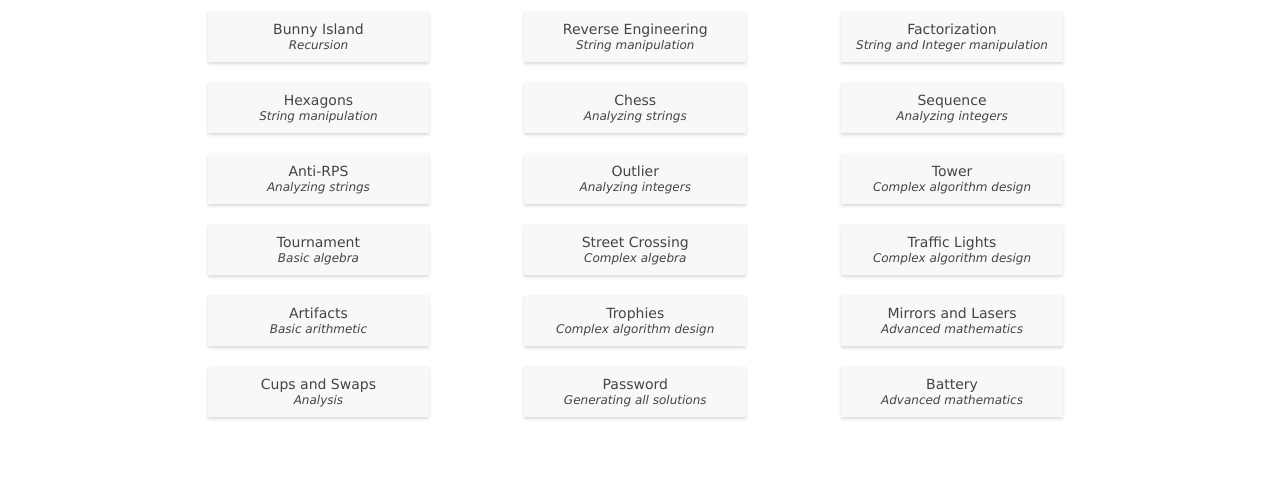
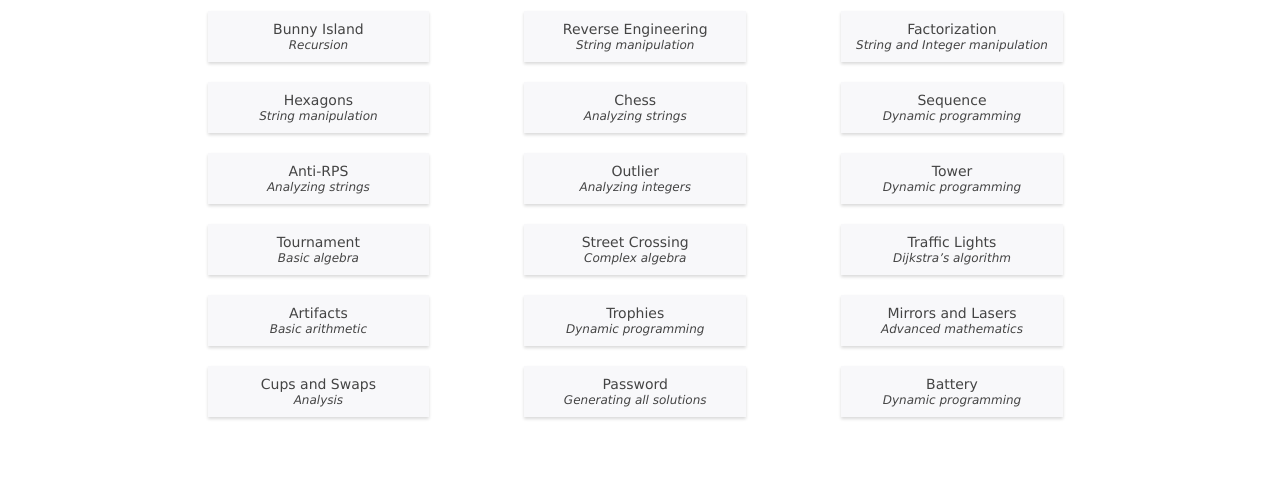
Before and after one commit to teamscode/teamscode.github.io, a Jekyll site: the page built from learn/programming-practice/index.html, in a window 1280 px wide and 900 px high, scrolled down 1215 px. Shown: the part 241-737 px from the top of the window. Built offline with Jekyll 4.4.1, drawn with Linux system fonts in a browser that asks for light colours; nearby versions of some CDN libraries.

Commit message:
Update programming_problems.yml

```diff
--- a/_data/programming_problems.yml
+++ b/_data/programming_problems.yml
@@ -117,7 +117,7 @@
     techniques: Complex algebra
     link: /assets/problem_pdfs/street_crossing.pdf
   - title: Trophies
-    techniques: Complex algorithm design
+    techniques: Dynamic programming
     link: /assets/problem_pdfs/trophies.pdf
   - title: Password
     techniques: Generating all solutions
@@ -170,17 +170,17 @@
     techniques: String and Integer manipulation
     link: /assets/problem_pdfs/factorization.pdf
   - title: Sequence
-    techniques: Analyzing integers
+    techniques: Dynamic programming
     link: /assets/problem_pdfs/sequence.pdf
   - title: Tower
-    techniques: Complex algorithm design
+    techniques: Dynamic programming
     link: /assets/problem_pdfs/tower.pdf
   - title: Traffic Lights
-    techniques: Complex algorithm design
+    techniques: Dijkstra’s algorithm
     link: /assets/problem_pdfs/traffic_lights.pdf
   - title: Mirrors and Lasers
     techniques: Advanced mathematics
     link: /assets/problem_pdfs/mirrors_and_lasers.pdf
   - title: Battery
-    techniques: Advanced mathematics
+    techniques: Dynamic programming
     link: /assets/problem_pdfs/battery.pdf
```
